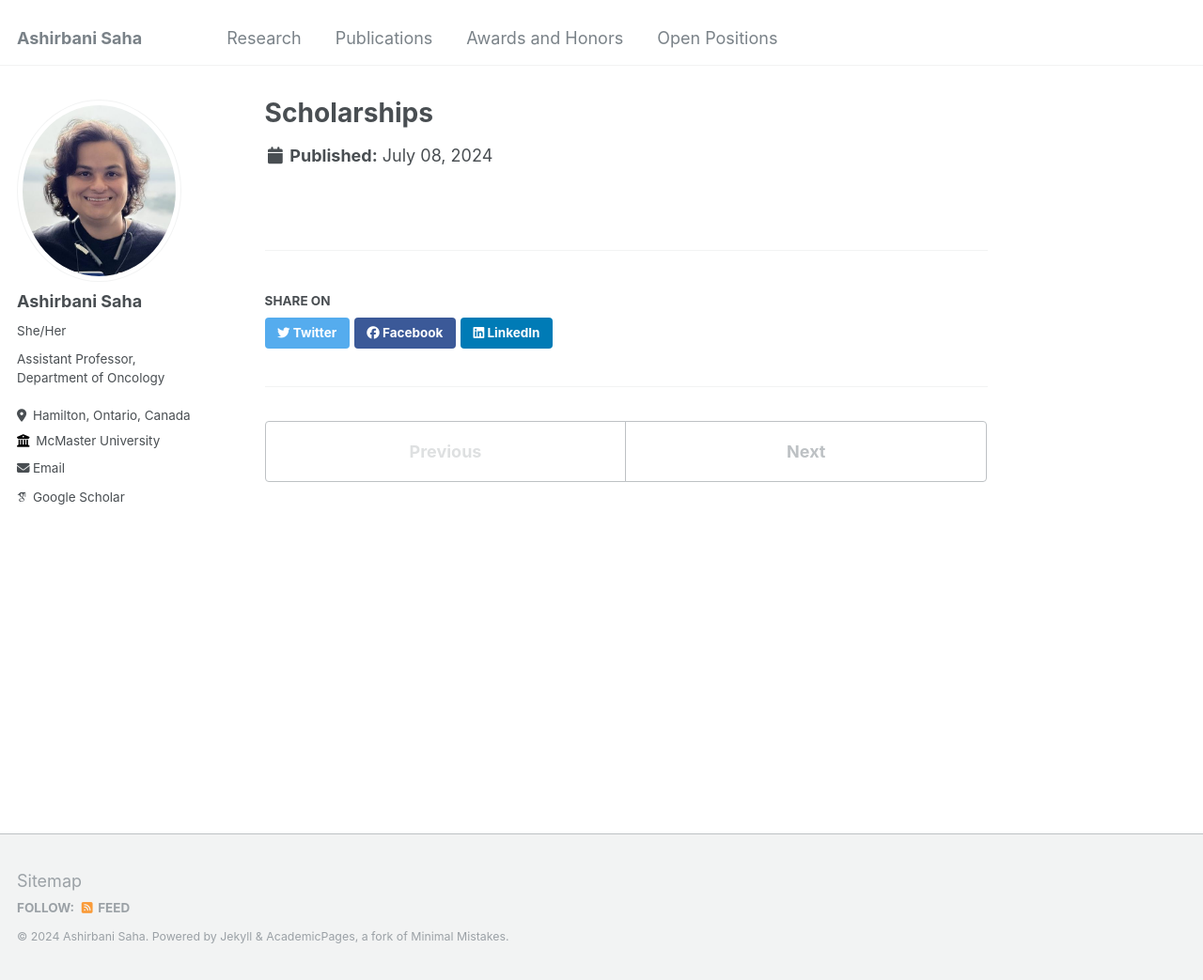
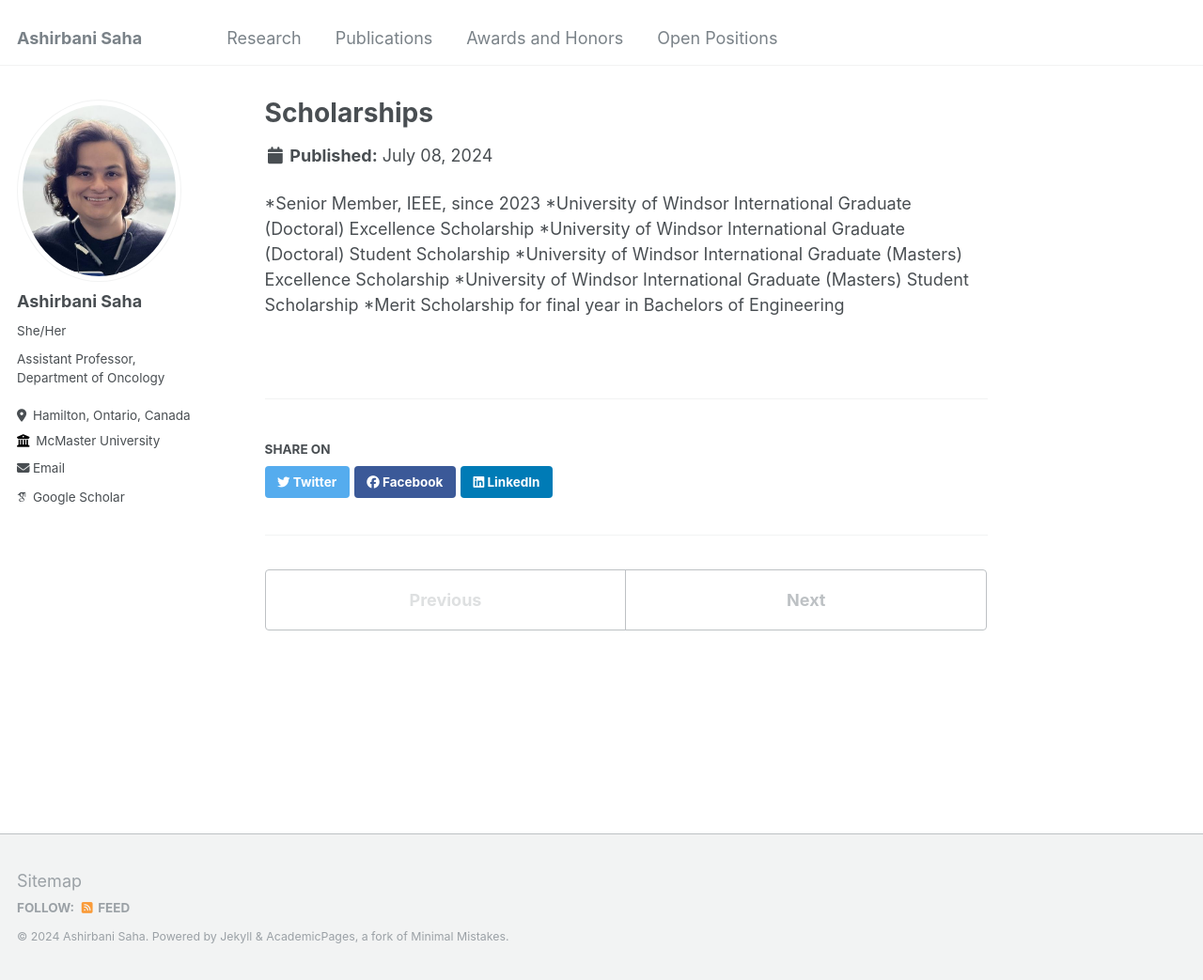
Before and after one commit to asrepo2019/ashirbanisaha, a Jekyll site: the page built from _portfolio/portfolio-1.md, in a window 1280 px wide and 1043 px high. Shown: the whole window at 94% size. Built offline with Jekyll 4.4.1, drawn with Linux system fonts in a browser that asks for light colours; some web fonts are replaced; part of the change alters nothing that is shown.

Commit message:
Update portfolio-1.md

```diff
--- a/_portfolio/portfolio-1.md
+++ b/_portfolio/portfolio-1.md
@@ -1,10 +1,9 @@
 ---
 title: "Scholarships"
-excerpt: "*Senior Member, IEEE, since 2023
+---
+*Senior Member, IEEE, since 2023
 *University of Windsor International Graduate (Doctoral) Excellence Scholarship
 *University of Windsor International Graduate (Doctoral) Student Scholarship
 *University of Windsor International Graduate (Masters) Excellence Scholarship
 *University of Windsor International Graduate (Masters) Student Scholarship
-*Merit Scholarship for final year in Bachelors of Engineering"
-collection: portfolio
----
+*Merit Scholarship for final year in Bachelors of Engineering
```
